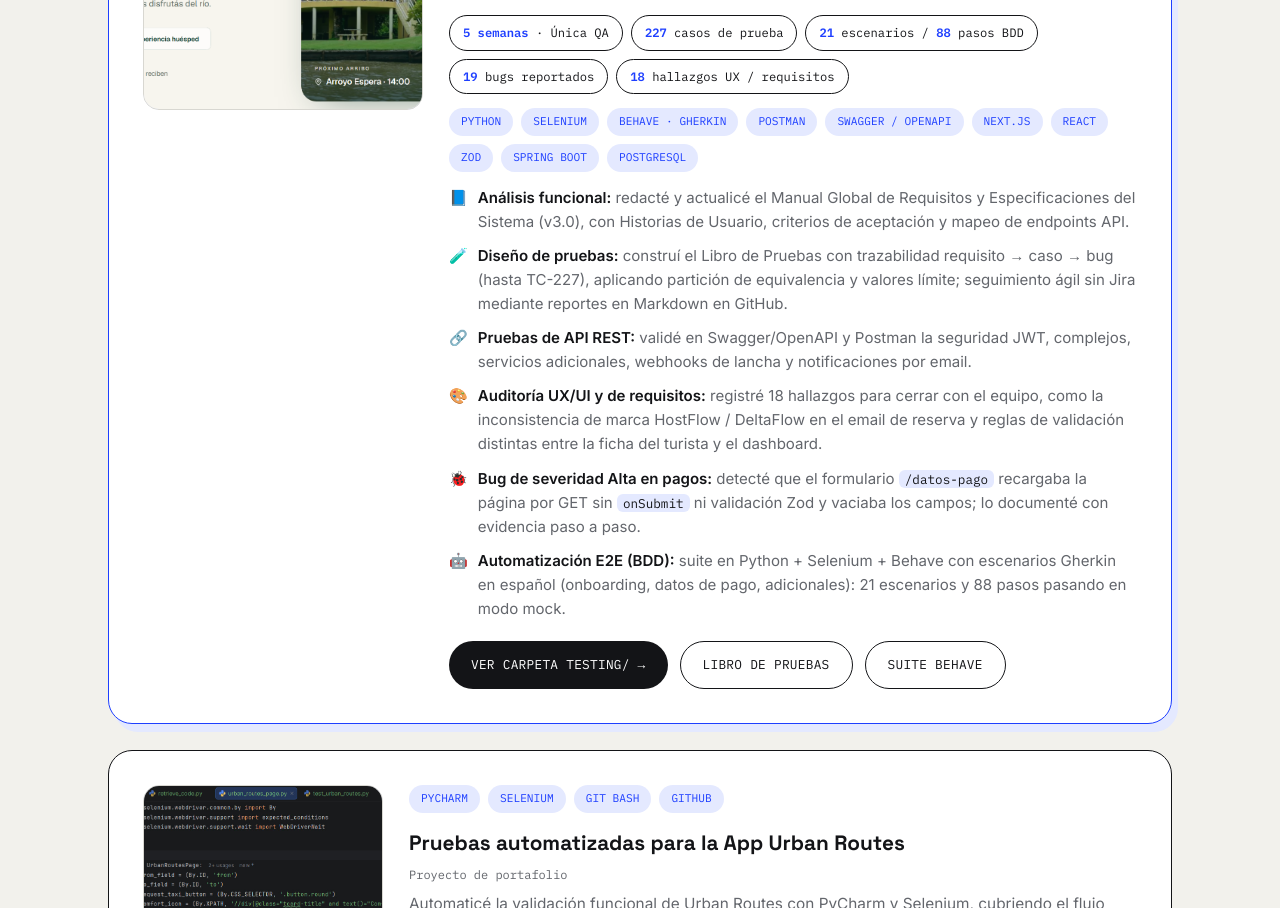
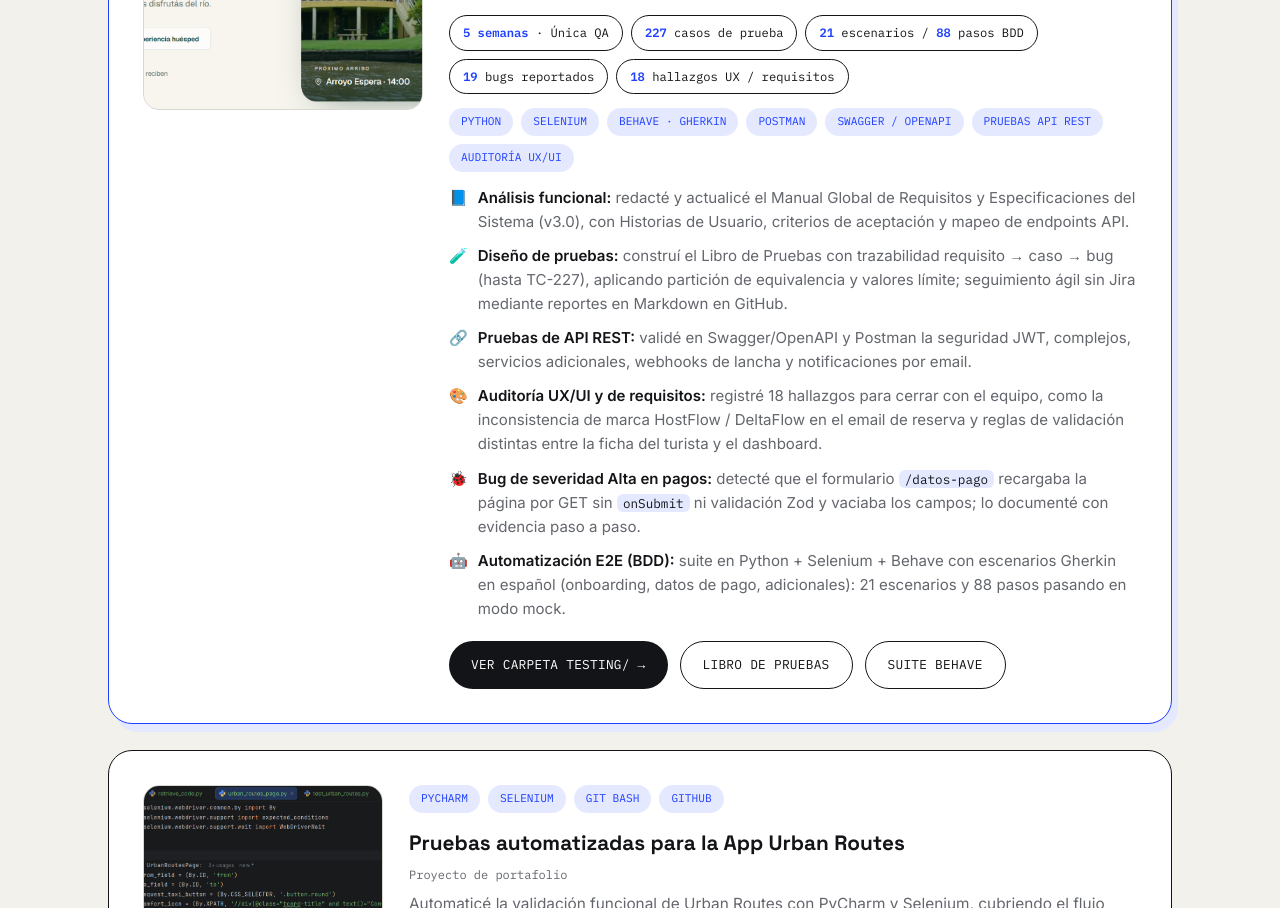
Before and after one commit to kdtrujillor-gif/github.io, a plain HTML site: page index.html in a window 1280 px wide. Shown: the part 2356-3264 px from the top of the page. Drawn offline with Linux system fonts and the light colour scheme.

Commit message:
Actualiza contenido del portafolio segunda vez

```diff
--- a/index.html
+++ b/index.html
@@ -166,7 +166,7 @@
             </div>
 
             <div class="work-tags">
-              <span class="work-tag">Python</span><span class="work-tag">Selenium</span><span class="work-tag">Behave · Gherkin</span><span class="work-tag">Postman</span><span class="work-tag">Swagger / OpenAPI</span><span class="work-tag">Next.js</span><span class="work-tag">React</span><span class="work-tag">Zod</span><span class="work-tag">Spring Boot</span><span class="work-tag">PostgreSQL</span>
+              <span class="work-tag">Python</span><span class="work-tag">Selenium</span><span class="work-tag">Behave · Gherkin</span><span class="work-tag">Postman</span><span class="work-tag">Swagger / OpenAPI</span><span class="work-tag">Pruebas API REST</span><span class="work-tag">Auditoría UX/UI</span>
             </div>
 
             <ul>
```
